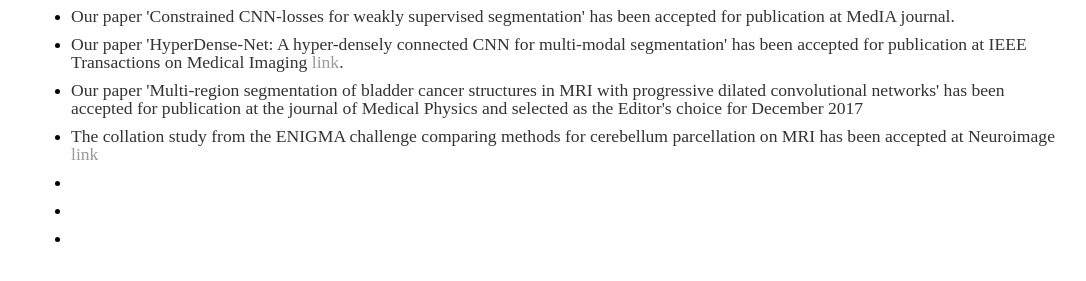
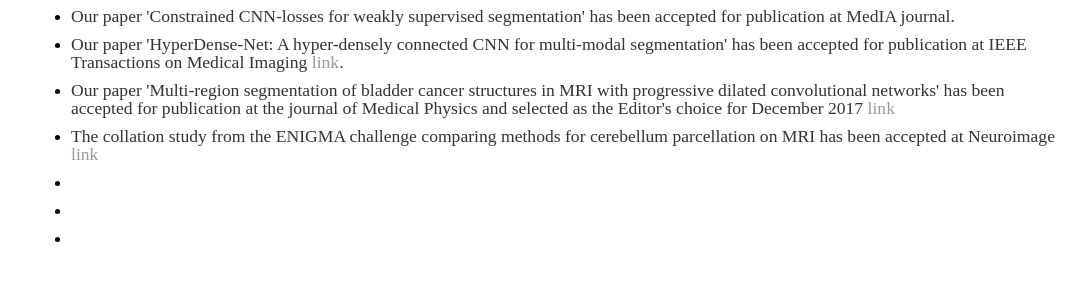
Before and after one commit to josedolz/josedolz.github.io, a Jekyll site: the page built from news/index.html, in a window 1280 px wide. Shown: the part 319-600 px from the top of the page, without its empty margins (97-1183 px from the left). Built offline with Jekyll 4.4.1, drawn with Linux system fonts in a browser that asks for light colours.

Commit message:
Update index.html

```diff
--- a/news/index.html
+++ b/news/index.html
@@ -11,7 +11,7 @@ title: news
 		<li><p1>I'm going to co-organize the tutorial on "Weakly Supervised CNN Segmentation: Models and Optimization" in MICCAI 2019. More details please refer to <a href="https://sites.google.com/view/miccai-2019-tutorial-weaksup/home">link</a>
 		<li><p1>Our paper 'Constrained CNN-losses for weakly supervised segmentation' has been accepted for publication at MedIA journal.
 		<li><p1>Our paper 'HyperDense-Net: A hyper-densely connected CNN for multi-modal segmentation' has been accepted for publication at IEEE Transactions on Medical Imaging <a href="https://ieeexplore.ieee.org/abstract/document/8515234">link</a>.
-		<li><p1>Our paper 'Multi-region segmentation of bladder cancer structures in MRI with progressive dilated convolutional networks' has been accepted for publication at the journal of Medical Physics and selected as the Editor's choice for December 2017
+		<li><p1>Our paper 'Multi-region segmentation of bladder cancer structures in MRI with progressive dilated convolutional networks' has been accepted for publication at the journal of Medical Physics and selected as the Editor's choice for December 2017 <a href="https://doi.org/10.1002/mp.13240">link</a>
 		<li><p1>The collation study from the ENIGMA challenge comparing methods for cerebellum parcellation on MRI has been accepted at Neuroimage <a href="https://www.sciencedirect.com/science/article/abs/pii/S1053811918306906">link</a>
 		<li><p1>
 		<li><p1>
```
